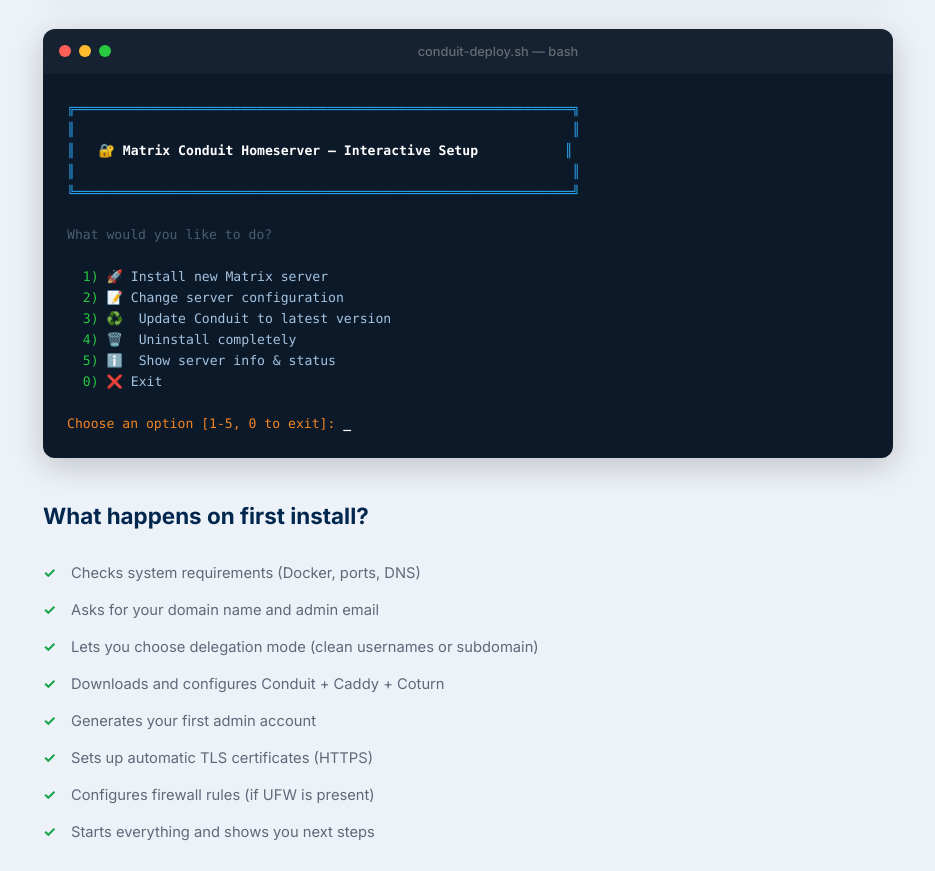
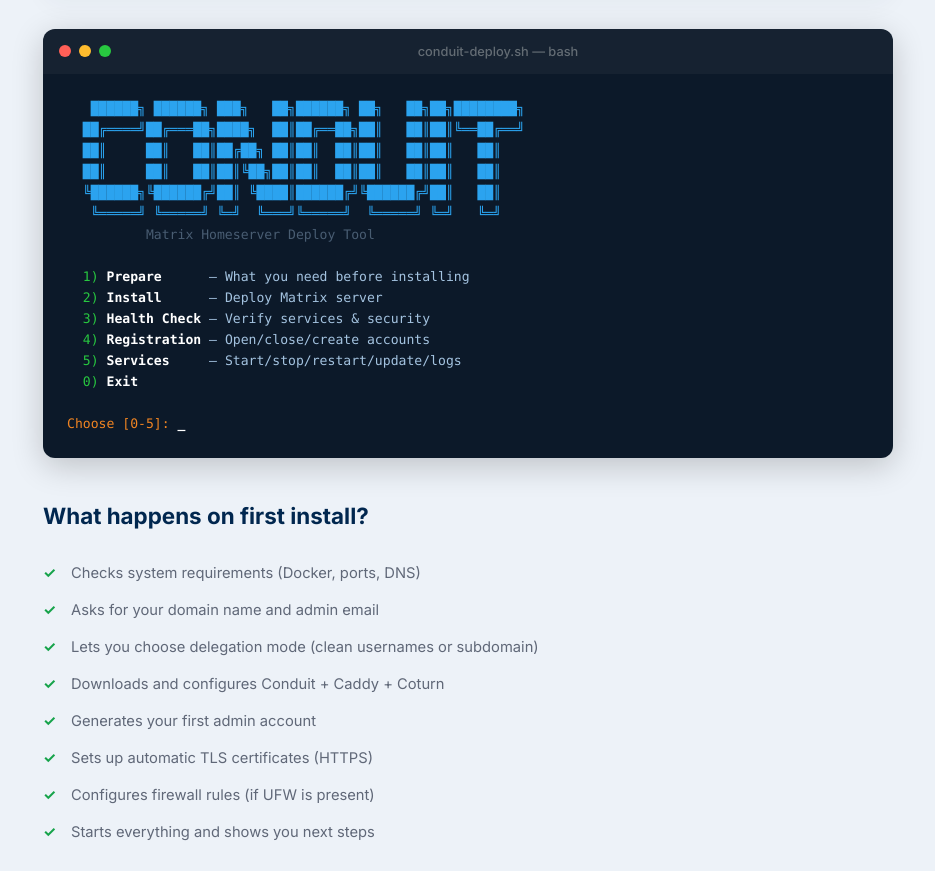
Before and after one commit to balnaimi/conduit-deploy, a plain HTML site: page docs/index.html in a window 1280 px wide. Shown: the part 3439-4310 px from the top of the page, without its empty margins (172-1107 px from the left). Drawn offline with Linux system fonts and the light colour scheme.

Commit message:
replace all emojis with ASCII-safe symbols + new block art header
Script:
- New CONDUIT block letter ASCII art header
- Replaced all emojis: ✅→[OK] ❌→[X] ⚠️→[!] ⬆️→[UP] etc.
- Menu items use plain text instead of emoji prefixes
- Works on any terminal regardless of UTF-8/font support

Website:
- Updated terminal preview to match new header and menu

```diff
--- a/docs/index.html
+++ b/docs/index.html
@@ -1049,22 +1049,22 @@
         <div class="terminal-dot green"></div>
         <div class="terminal-title">conduit-deploy.sh — bash</div>
       </div>
-      <div class="terminal-body"><span class="t-blue">╔═══════════════════════════════════════════════════════════════╗</span>
-<span class="t-blue">║</span>                                                               <span class="t-blue">║</span>
-<span class="t-blue">║</span>   <span class="t-white">🔐 Matrix Conduit Homeserver — Interactive Setup</span>           <span class="t-blue">║</span>
-<span class="t-blue">║</span>                                                               <span class="t-blue">║</span>
-<span class="t-blue">╚═══════════════════════════════════════════════════════════════╝</span>
-
-<span class="t-dim">What would you like to do?</span>
-
-  <span class="t-green">1)</span> 🚀 Install new Matrix server
-  <span class="t-green">2)</span> 📝 Change server configuration
-  <span class="t-green">3)</span> ♻️  Update Conduit to latest version
-  <span class="t-green">4)</span> 🗑️  Uninstall completely
-  <span class="t-green">5)</span> ℹ️  Show server info & status
-  <span class="t-green">0)</span> ❌ Exit
-
-<span class="t-orange">Choose an option [1-5, 0 to exit]:</span> <span class="t-white">_</span></div>
+      <div class="terminal-body"><span class="t-blue">   ██████╗ ██████╗ ███╗   ██╗██████╗ ██╗   ██╗██╗████████╗</span>
+<span class="t-blue">  ██╔════╝██╔═══██╗████╗  ██║██╔══██╗██║   ██║██║╚══██╔══╝</span>
+<span class="t-blue">  ██║     ██║   ██║██╔██╗ ██║██║  ██║██║   ██║██║   ██║</span>
+<span class="t-blue">  ██║     ██║   ██║██║╚██╗██║██║  ██║██║   ██║██║   ██║</span>
+<span class="t-blue">  ╚██████╗╚██████╔╝██║ ╚████║██████╔╝╚██████╔╝██║   ██║</span>
+<span class="t-blue">   ╚═════╝ ╚═════╝ ╚═╝  ╚═══╝╚═════╝  ╚═════╝ ╚═╝   ╚═╝</span>
+          <span class="t-dim">Matrix Homeserver Deploy Tool</span>
+
+  <span class="t-green">1)</span> <span class="t-white">Prepare</span>      — What you need before installing
+  <span class="t-green">2)</span> <span class="t-white">Install</span>      — Deploy Matrix server
+  <span class="t-green">3)</span> <span class="t-white">Health Check</span> — Verify services & security
+  <span class="t-green">4)</span> <span class="t-white">Registration</span> — Open/close/create accounts
+  <span class="t-green">5)</span> <span class="t-white">Services</span>     — Start/stop/restart/update/logs
+  <span class="t-green">0)</span> <span class="t-white">Exit</span>
+
+<span class="t-orange">Choose [0-5]:</span> <span class="t-white">_</span></div>
     </div>
 
     <h3 class="subtitle">What happens on first install?</h3>
```
Also changed, not shown: 1 other file.
